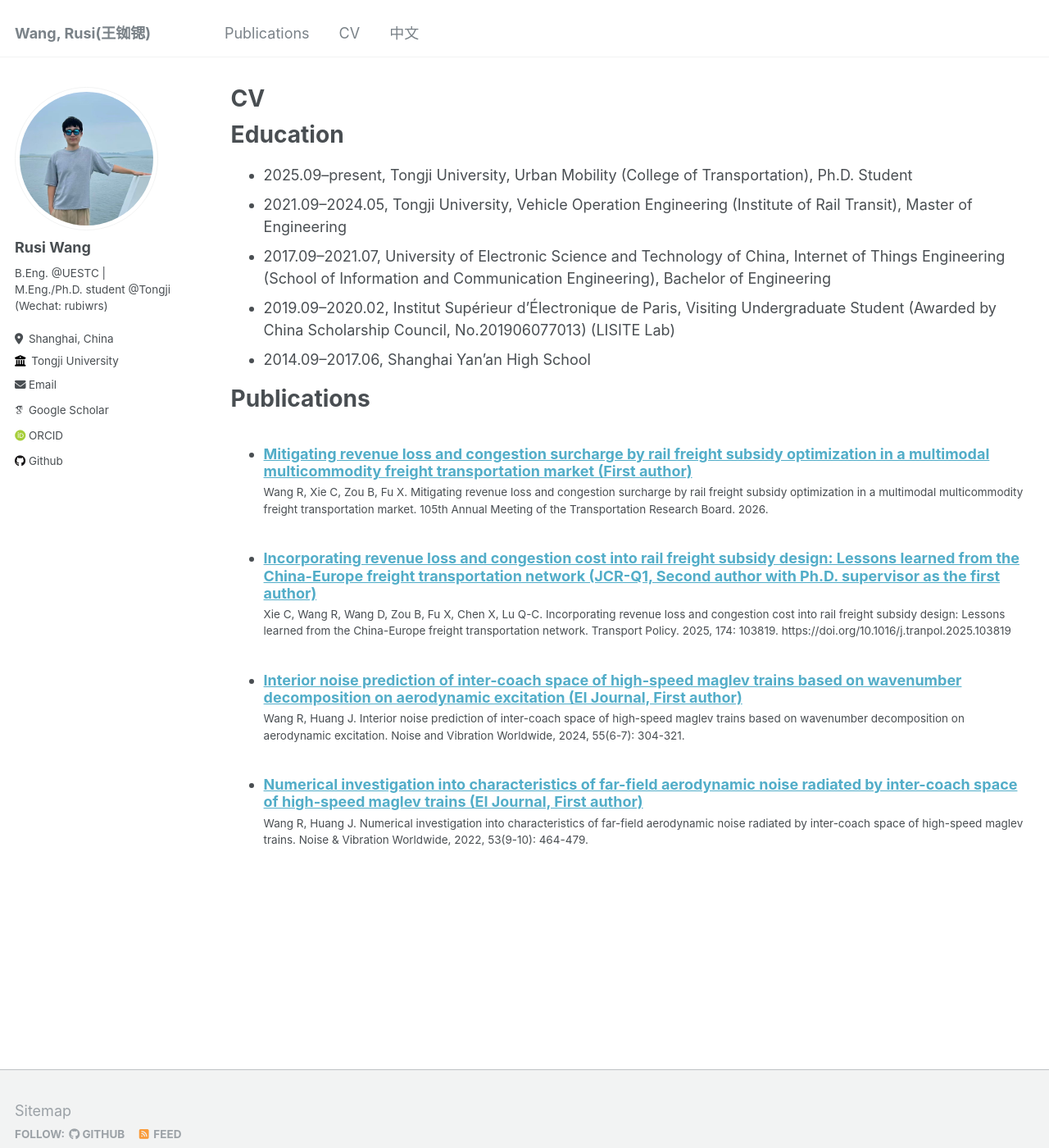
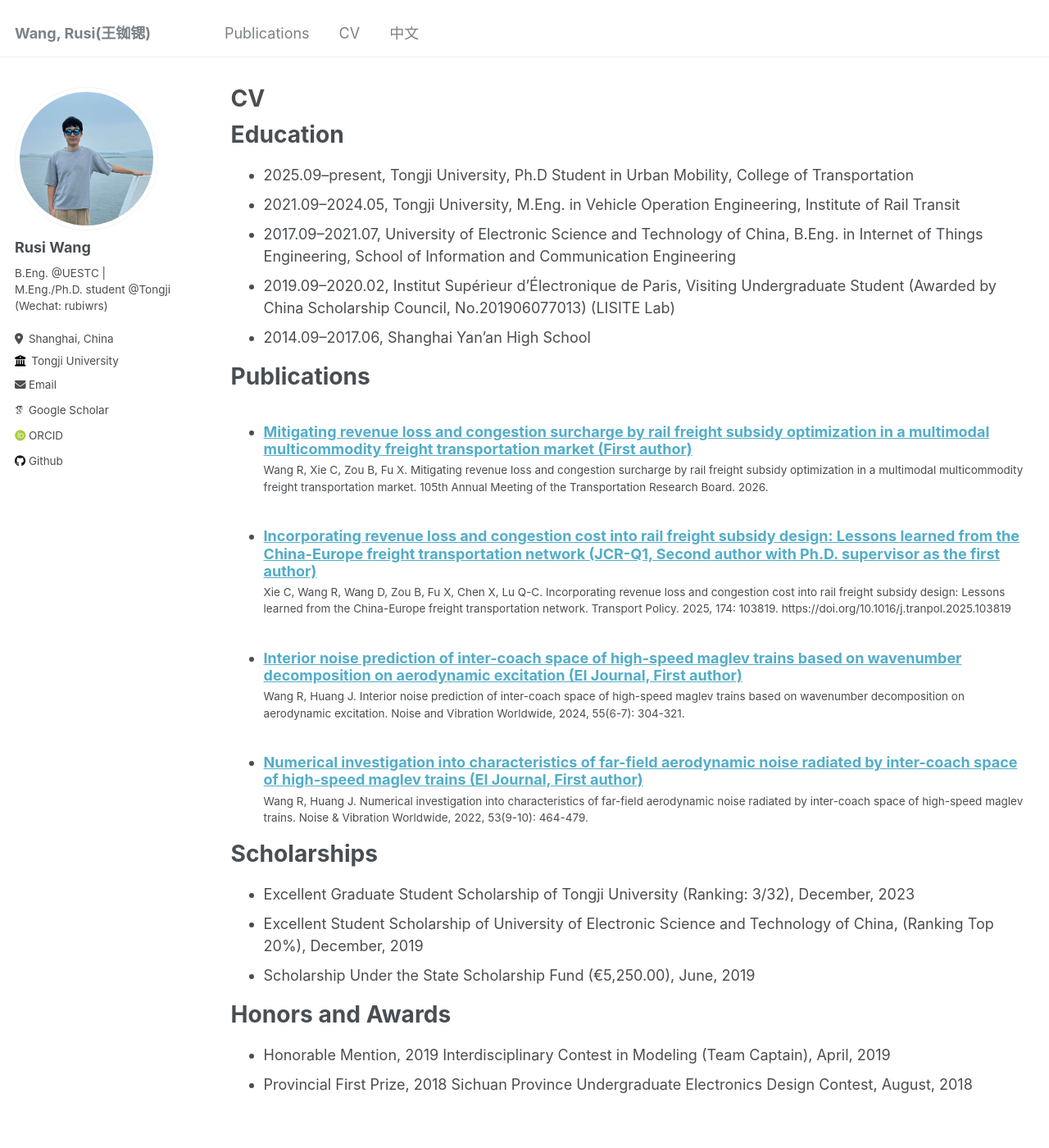
Before and after one commit to RusiWang99/RusiWang99.github.io, a Jekyll site: the page built from _pages/cv.md, in a window 1280 px wide and 1400 px high. Shown: the whole window at 82% size. Built offline with Jekyll 4.4.1, drawn with Linux system fonts in a browser that asks for light colours; some web fonts are replaced.

Commit message:
Update cv.md

```diff
--- a/_pages/cv.md
+++ b/_pages/cv.md
@@ -11,9 +11,9 @@ redirect_from:
 
 Education
 ======
-* 2025.09–present, Tongji University, Urban Mobility (College of Transportation), Ph.D. Student
-* 2021.09–2024.05, Tongji University, Vehicle Operation Engineering (Institute of Rail Transit), Master of Engineering
-* 2017.09–2021.07, University of Electronic Science and Technology of China, Internet of Things Engineering (School of Information and Communication Engineering), Bachelor of Engineering
+* 2025.09–present, Tongji University, Ph.D Student in Urban Mobility, College of Transportation
+* 2021.09–2024.05, Tongji University, M.Eng. in Vehicle Operation Engineering, Institute of Rail Transit
+* 2017.09–2021.07, University of Electronic Science and Technology of China, B.Eng. in Internet of Things Engineering, School of Information and Communication Engineering
 * 2019.09–2020.02, Institut Supérieur d'Électronique de Paris, Visiting Undergraduate Student (Awarded by China Scholarship Council, No.201906077013) (LISITE Lab)
 * 2014.09–2017.06, Shanghai Yan'an High School
 
@@ -22,3 +22,15 @@ Publications
   <ul>{% for post in site.publications reversed %}
     {% include archive-single-cv.html %}
   {% endfor %}</ul>
+
+Scholarships
+======
+* Excellent Graduate Student Scholarship of Tongji University (Ranking: 3/32), December, 2023
+* Excellent Student Scholarship of University of Electronic Science and Technology of China, (Ranking Top 20%), December, 2019
+* Scholarship Under the State Scholarship Fund (€5,250.00), June, 2019
+
+Honors and Awards
+======
+
+* Honorable Mention, 2019 Interdisciplinary Contest in Modeling (Team Captain), April, 2019
+* Provincial First Prize, 2018 Sichuan Province Undergraduate Electronics Design Contest, August, 2018
```
